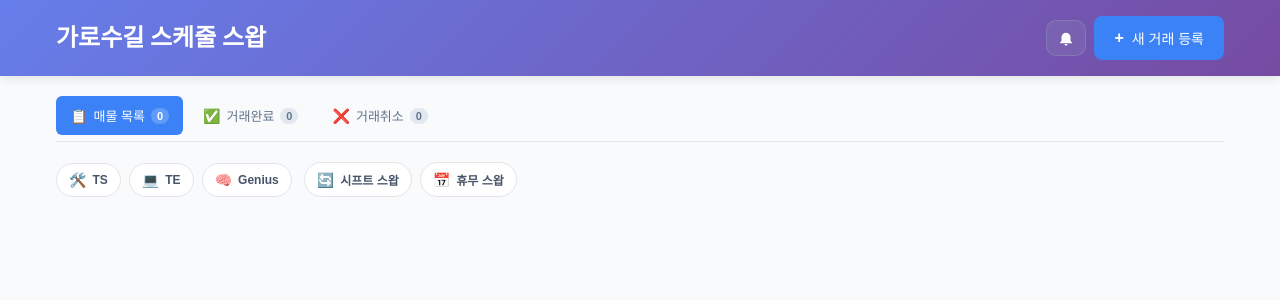
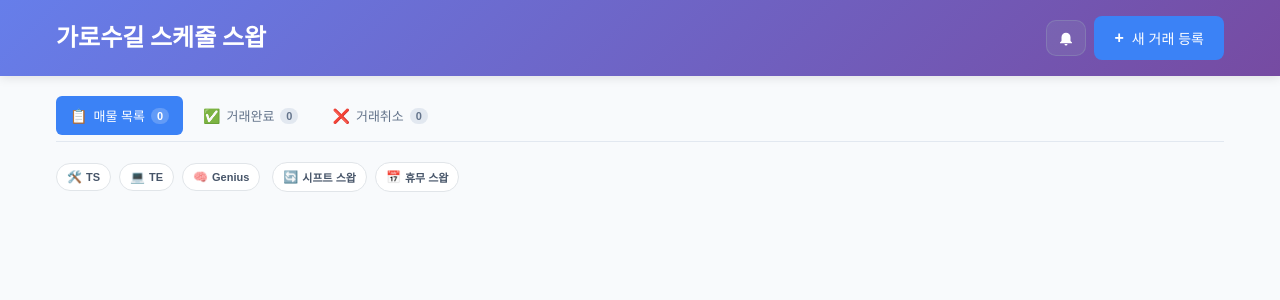
Before and after one commit to ohseyong/ohseyong.github.io, a Jekyll site: the page shift-swap/index.html, which Jekyll copies as it is, in a window 1280 px wide. Shown: the top 300 px of the page. Built offline with Jekyll 4.4.1, drawn with Linux system fonts in a browser that asks for light colours; comment, search, counter and statistics services are not loaded.

Commit message:
Update styles-optimized.css

```diff
--- a/shift-swap/css/styles-optimized.css
+++ b/shift-swap/css/styles-optimized.css
@@ -214,13 +214,13 @@ body {
 .role-filter-btn, .type-filter-btn {
     display: inline-flex;
     align-items: center;
-    gap: 6px;
-    padding: 8px 12px;
+    gap: 4px;
+    padding: 6px 10px;
     border: 1px solid #e1e5e9;
     border-radius: 9999px;
     background: white;
     color: #475569;
-    font-size: 12px;
+    font-size: 11px;
     font-weight: 600;
     cursor: pointer;
     transition: all 0.2s ease;
@@ -240,7 +240,7 @@ body {
 }
 
 .filter-icon {
-    font-size: 14px;
+    font-size: 12px;
 }
 
 /* ===== 시프트 리스트 ===== */
```
